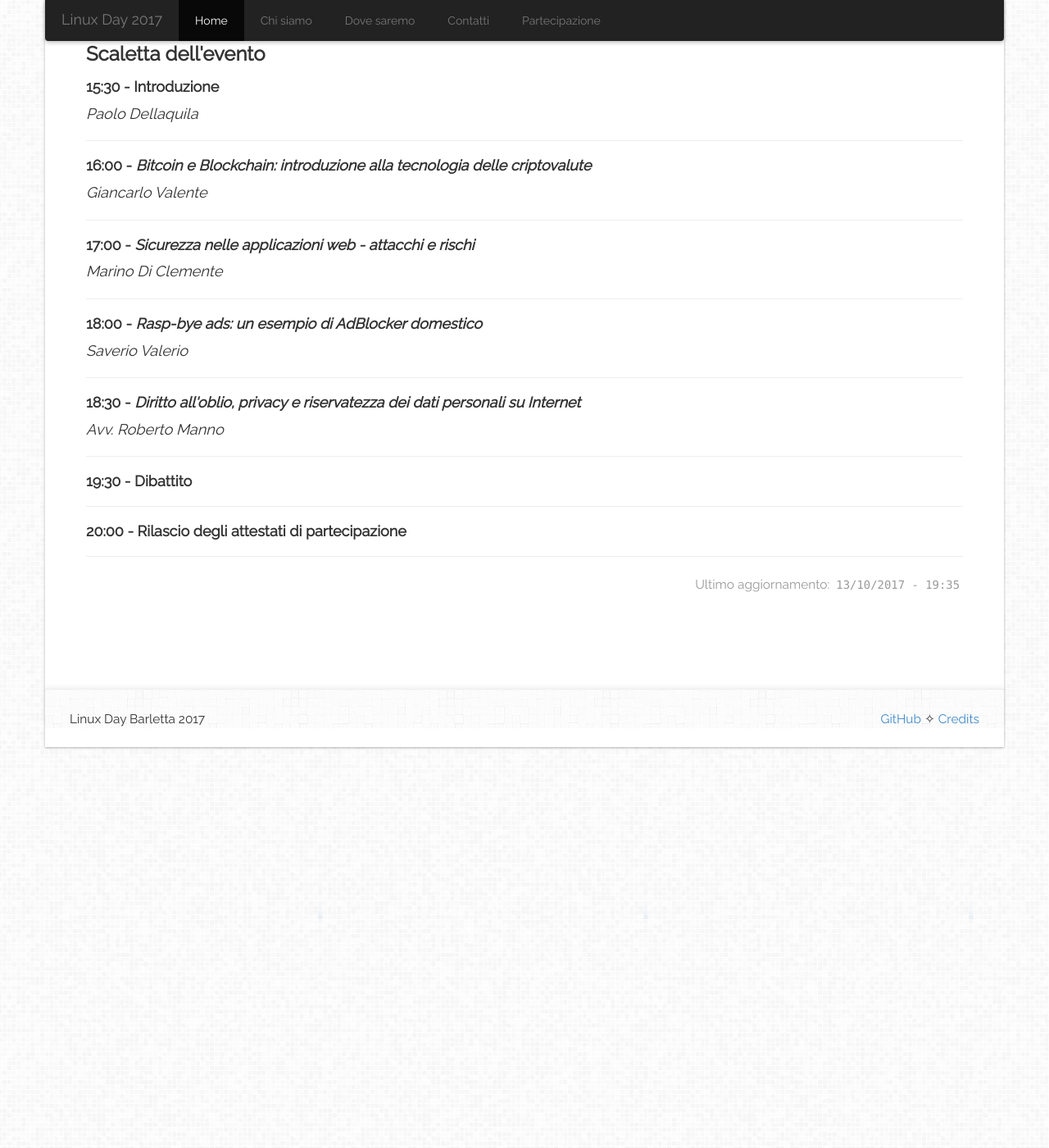
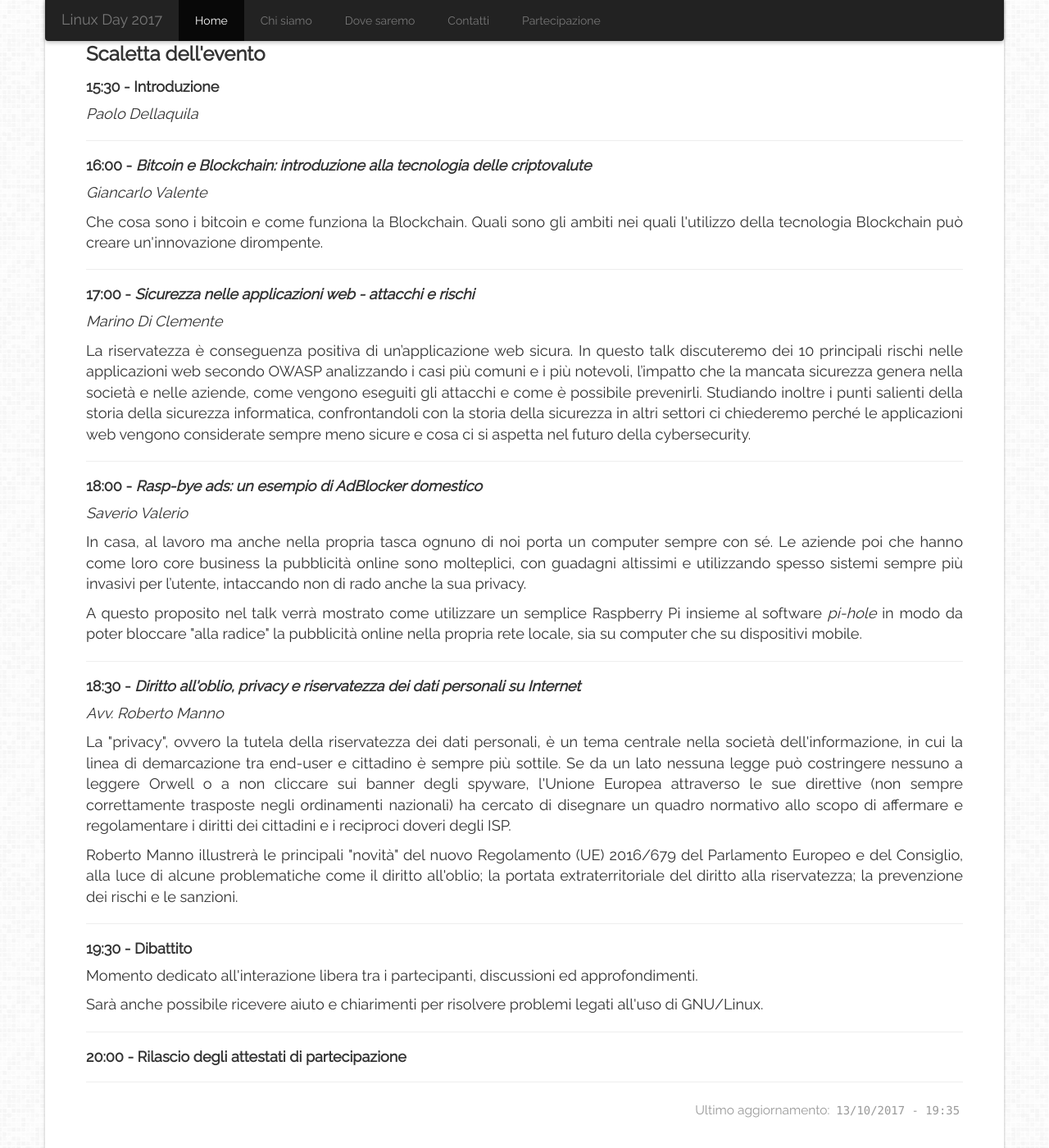
Before and after one commit to linuxdaybarletta/linuxdaybarletta.github.io, a Jekyll site: the page built from 00-index.html, in a window 1280 px wide and 1400 px high, scrolled down 489 px. Shown: the whole window at 82% size. Built offline with Jekyll 4.4.1, drawn with Linux system fonts in a browser that asks for light colours; nearby versions of some CDN libraries; Markdown is read by kramdown in place of the engine named in the settings; comment, search, counter and statistics services are not loaded.

Commit message:
Add talk abstracts

```diff
--- a/00-index.html
+++ b/00-index.html
@@ -32,25 +32,26 @@ Per rimanere aggiornati sulle novità riguardanti il Linux Day nella città di B
 <hr>
 <h4>16:00 - <i>Bitcoin e Blockchain: introduzione alla tecnologia delle criptovalute</i></h4>
 <p><i>Giancarlo Valente</i></p>
+<p>Che cosa sono i bitcoin e come funziona la Blockchain. Quali sono gli ambiti nei quali l'utilizzo della tecnologia Blockchain può creare un'innovazione dirompente.</p>
 <hr>
 <h4>17:00 - <i>Sicurezza nelle applicazioni web - attacchi e rischi</i></h4>
 <p><i>Marino Di Clemente</i></p>
-<!-- <p>La riservatezza è conseguenza positiva di un’applicazione web sicura. In questo talk discuteremo dei 10 principali rischi nelle applicazioni web secondo OWASP analizzando i casi più comuni e i più notevoli, l’impatto che la mancata sicurezza genera nella società e nelle aziende, come vengono eseguiti gli attacchi e come è possibile prevenirli. Studiando inoltre i punti salienti della storia della sicurezza informatica, confrontandoli con la storia della sicurezza in altri settori ci chiederemo perché le applicazioni web vengono considerate sempre meno sicure e cosa ci si aspetta nel futuro della cybersecurity.</p> -->
+<p>La riservatezza è conseguenza positiva di un’applicazione web sicura. In questo talk discuteremo dei 10 principali rischi nelle applicazioni web secondo OWASP analizzando i casi più comuni e i più notevoli, l’impatto che la mancata sicurezza genera nella società e nelle aziende, come vengono eseguiti gli attacchi e come è possibile prevenirli. Studiando inoltre i punti salienti della storia della sicurezza informatica, confrontandoli con la storia della sicurezza in altri settori ci chiederemo perché le applicazioni web vengono considerate sempre meno sicure e cosa ci si aspetta nel futuro della cybersecurity.</p>
 <hr>
 <h4>18:00 - <i>Rasp-bye ads: un esempio di AdBlocker domestico</i></h4>
 <p><i>Saverio Valerio</i></p>
-<!-- <p>In casa, al lavoro ma anche nella propria tasca ognuno di noi porta un computer sempre con sé. -->
-<!-- Le aziende poi che hanno come loro core business la pubblicità online sono molteplici, con guadagni altissimi e utilizzando spesso sistemi sempre più invasivi per l’utente, intaccando non di rado anche la sua privacy.</p> -->
-<!-- <p>A questo proposito nel talk verrà mostrato come utilizzare un semplice Raspberry Pi insieme al software <em>pi&#45;hole</em> in modo da poter bloccare "alla radice" la pubblicità online nella propria rete locale, sia su computer che su dispositivi mobile.</p> -->
+<p>In casa, al lavoro ma anche nella propria tasca ognuno di noi porta un computer sempre con sé.
+Le aziende poi che hanno come loro core business la pubblicità online sono molteplici, con guadagni altissimi e utilizzando spesso sistemi sempre più invasivi per l’utente, intaccando non di rado anche la sua privacy.</p>
+<p>A questo proposito nel talk verrà mostrato come utilizzare un semplice Raspberry Pi insieme al software <em>pi-hole</em> in modo da poter bloccare "alla radice" la pubblicità online nella propria rete locale, sia su computer che su dispositivi mobile.</p>
 <hr>
 <h4>18:30 - <i>Diritto all'oblio, privacy e riservatezza dei dati personali su Internet</i></h4>
 <p><i>Avv. Roberto Manno</i></p>
-<!-- <p>La "privacy", ovvero la tutela della riservatezza dei dati personali, è un tema centrale nella società dell'informazione, in cui la linea di demarcazione tra end&#45;user e cittadino è sempre più sottile. Se da un lato nessuna legge può costringere nessuno a leggere Orwell o a non cliccare sui banner degli spyware, l'Unione Europea attraverso le sue direttive (non sempre correttamente trasposte negli ordinamenti nazionali) ha cercato di disegnare un quadro normativo allo scopo di affermare e regolamentare i diritti dei cittadini e i reciproci doveri degli ISP.</p> -->
-<!-- <p>Roberto Manno illustrerà le principali "novità" del nuovo Regolamento (UE) 2016/679 del Parlamento Europeo e del Consiglio, alla luce di alcune problematiche come il diritto all'oblio; la portata -->
-<!-- extraterritoriale del diritto alla riservatezza; la prevenzione dei rischi e le sanzioni.</p> -->
+<p>La "privacy", ovvero la tutela della riservatezza dei dati personali, è un tema centrale nella società dell'informazione, in cui la linea di demarcazione tra end-user e cittadino è sempre più sottile. Se da un lato nessuna legge può costringere nessuno a leggere Orwell o a non cliccare sui banner degli spyware, l'Unione Europea attraverso le sue direttive (non sempre correttamente trasposte negli ordinamenti nazionali) ha cercato di disegnare un quadro normativo allo scopo di affermare e regolamentare i diritti dei cittadini e i reciproci doveri degli ISP.</p>
+<p>Roberto Manno illustrerà le principali "novità" del nuovo Regolamento (UE) 2016/679 del Parlamento Europeo e del Consiglio, alla luce di alcune problematiche come il diritto all'oblio; la portata
+extraterritoriale del diritto alla riservatezza; la prevenzione dei rischi e le sanzioni.</p>
 <hr>
 <h4>19:30 - Dibattito</i></h4>
-<!-- <p>Momento dedicato all'interazione libera tra i partecipanti, discussioni ed approfondimenti.</p> -->
-<!-- <p>Sarà anche possibile ricevere aiuto e chiarimenti per risolvere problemi legati all'uso di GNU/Linux.</p> -->
+<p>Momento dedicato all'interazione libera tra i partecipanti, discussioni ed approfondimenti.</p>
+<p>Sarà anche possibile ricevere aiuto e chiarimenti per risolvere problemi legati all'uso di GNU/Linux.</p>
 <hr>
 <h4>20:00 - Rilascio degli attestati di partecipazione</i></h4>
```
